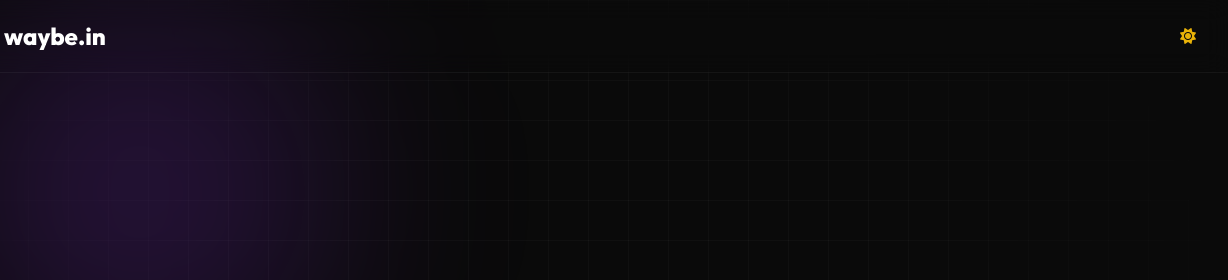
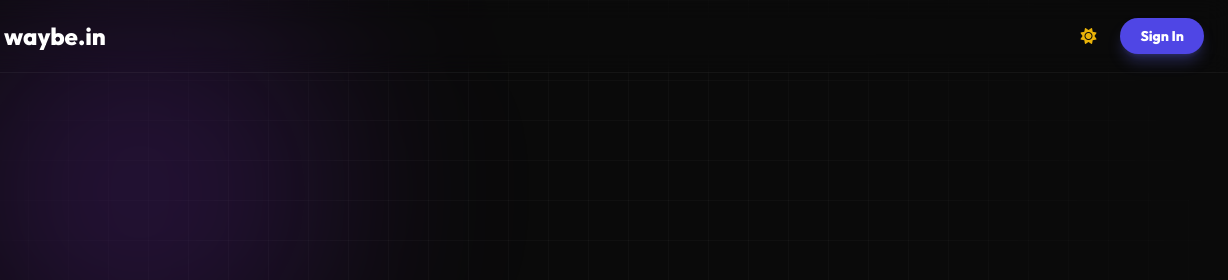
Before and after one commit to rupakpal0511/waybe-app, a website: page public/index.html in a window 1280 px wide. Shown: the top 280 px of the page, 52-1280 px from the left. Drawn offline with nearby package versions, Linux system fonts and the light colour scheme.

Commit message:
Fix HTML encoding issues in index.html

```diff
--- a/public/index.html
+++ b/public/index.html
@@ -31,11 +31,16 @@
             <div class="text-2xl font-extrabold flex items-center">
                 <i class="fa-brands fa-hive text-indigo-600 dark:text-indigo-500 mr-2"></i> waybe.in
             </div>
-            <div class="flex items-center space-x-4">
+                        <div class="flex items-center space-x-4">
                 <button onclick="toggleTheme()" class="p-2 rounded-full hover:bg-gray-200 dark:hover:bg-white/10 transition">
                     <i id="themeIcon" class="fa-solid fa-sun text-yellow-500"></i>
                 </button>
+
+                <a href="dashboard.html" class="px-5 py-2 rounded-full bg-indigo-600 text-white font-bold text-sm hover:bg-indigo-500 transition shadow-lg shadow-indigo-500/30">
+                    Sign In
+                </a>
             </div>
+
         </div>
     </nav>
 
```
